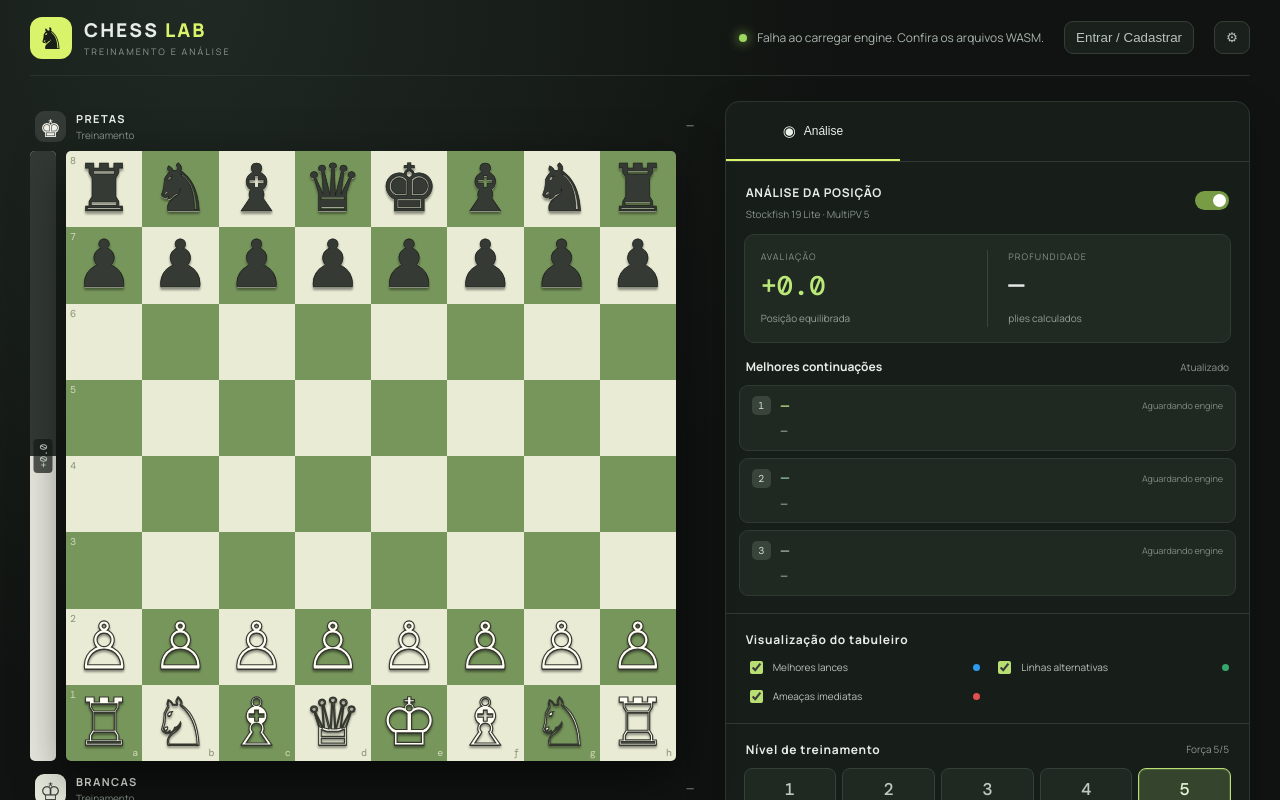
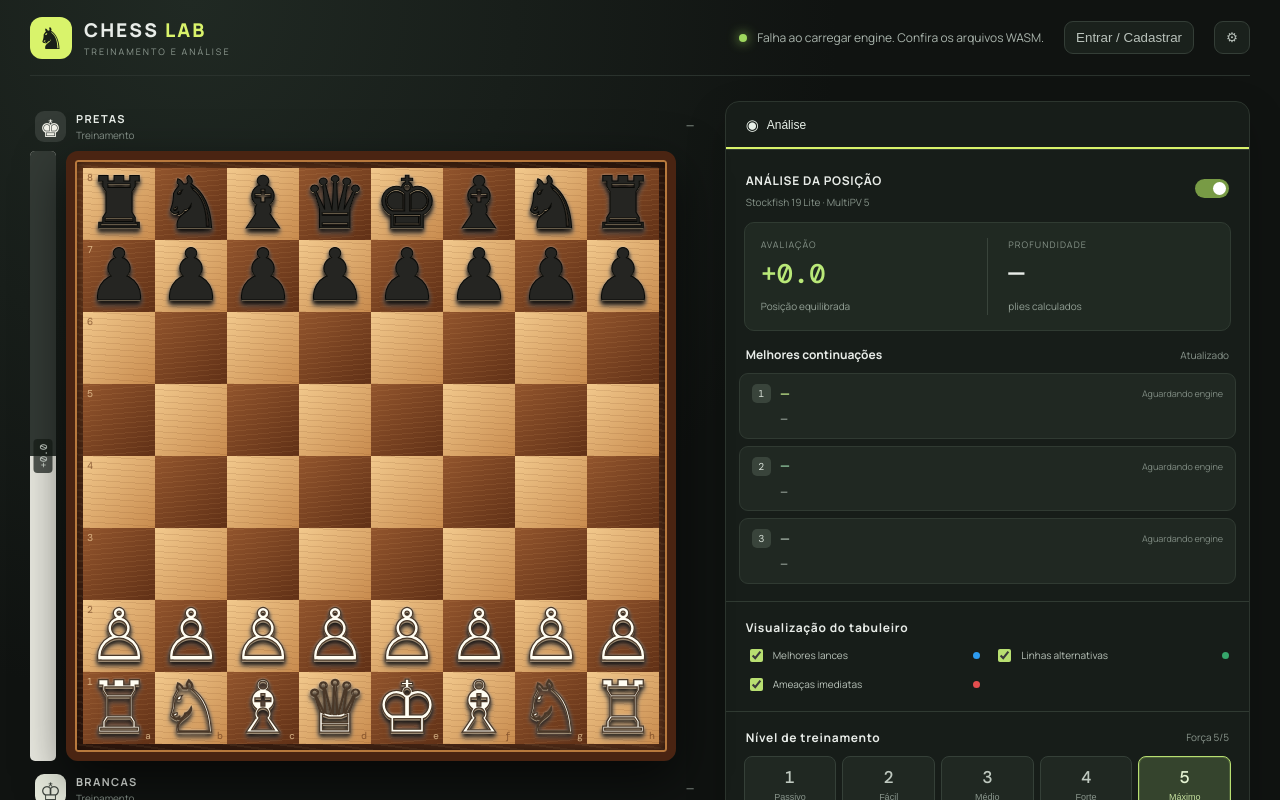
Before and after one commit to lucasrfnascimento-ferrugem/chess-lab, a React (Vite) app: page / in a window 1280 px wide. Shown: the top 800 px of the page. Built offline with nearby package versions, Linux system fonts and the light colour scheme.

Commit message:
Apply rustic wood chessboard styling

```diff
--- a/src/styles.css
+++ b/src/styles.css
@@ -34,3 +34,70 @@
 .result-dot{width:8px;height:8px;border-radius:50%;background:#87948a}.result-dot.win{background:#9bd45f}.result-dot.loss{background:#e45a50}.result-dot.draw{background:#e0b85d}.rank-number{font:700 12px 'DM Mono',monospace;color:#c3e98c;width:18px}
 .exercise-create{background:#202922;border:1px solid #303b32;border-radius:9px;padding:14px;margin-bottom:12px}.exercise-create>strong{font-size:12px}.exercise-create button{width:auto;padding:9px 14px}
 @media(max-width:600px){.stat-grid{grid-template-columns:repeat(2,1fr)}.dashboard-row small{width:100%;margin-left:18px}.dashboard-head{align-items:flex-start}.dashboard-tabs{width:100%}.dashboard-tabs button{flex:1}}
+
+
+/* Rustic wood board and clearer captured-piece trays */
+.board{
+  padding:8px;
+  border:9px solid #4a2412;
+  border-radius:12px;
+  background:
+    repeating-linear-gradient(8deg,rgba(255,210,145,.08) 0 2px,transparent 2px 7px),
+    linear-gradient(135deg,#75401f,#2d160d 48%,#60351d);
+  box-shadow:0 18px 50px #0009,inset 0 0 0 2px #b8793d,inset 0 0 16px #160b06;
+}
+.square.light{
+  background-color:#dca66a;
+  background-image:repeating-linear-gradient(4deg,rgba(105,53,19,.12) 0 1px,transparent 1px 6px),linear-gradient(135deg,#f2c98d,#c88b4e);
+}
+.square.dark{
+  background-color:#75401f;
+  background-image:repeating-linear-gradient(-5deg,rgba(240,184,117,.09) 0 1px,transparent 1px 5px),linear-gradient(135deg,#92552d,#603016);
+}
+.square.last{background-color:#d8aa19;background-image:linear-gradient(135deg,#f1cf48,#bd8c0d)}
+.square.selected{background-color:#e4bd3f;background-image:linear-gradient(135deg,#f5d86a,#c69b21)}
+.square.light .coord{color:#70401f}
+.square.dark .coord{color:#f6d6a5}
+.piece{
+  font-size:clamp(34px,6vw,72px);
+  filter:drop-shadow(0 3px 2px #000b) drop-shadow(0 0 1px #fff8);
+  transform:translateY(-1px);
+}
+.white-piece{
+  color:#fffdf2;
+  -webkit-text-stroke:1.25px #4a3828;
+  text-shadow:0 2px 0 #9b8a73,0 3px 4px #000b;
+}
+.black-piece{
+  color:#252522;
+  -webkit-text-stroke:1px #080907;
+  text-shadow:0 1px 0 #c9b28e,0 3px 4px #000c;
+}
+.player-info{min-width:78px}
+.captured-pieces{
+  display:flex;
+  align-items:center;
+  gap:1px;
+  min-height:27px;
+  margin-left:3px;
+  flex:1;
+  overflow:hidden;
+  white-space:nowrap;
+}
+.captured-piece{
+  display:inline-block;
+  font-family:'DejaVu Sans','Segoe UI Symbol',serif;
+  font-size:19px;
+  line-height:1;
+  margin-left:-2px;
+  filter:drop-shadow(0 1px 1px #0009);
+}
+.captured-piece.white-piece{color:#f8f0dc;-webkit-text-stroke:.55px #57432e;text-shadow:0 1px 1px #0009}
+.captured-piece.black-piece{color:#282722;-webkit-text-stroke:.45px #080907;text-shadow:0 1px 1px #c9b28e}
+.single-tab{grid-template-columns:1fr;height:48px}
+.single-tab button{justify-content:flex-start;padding-left:20px;cursor:default}
+@media(max-width:760px){
+  .board{padding:5px;border-width:6px;border-radius:8px}
+  .captured-piece{font-size:16px}
+  .player-info{min-width:66px}
+}
```
